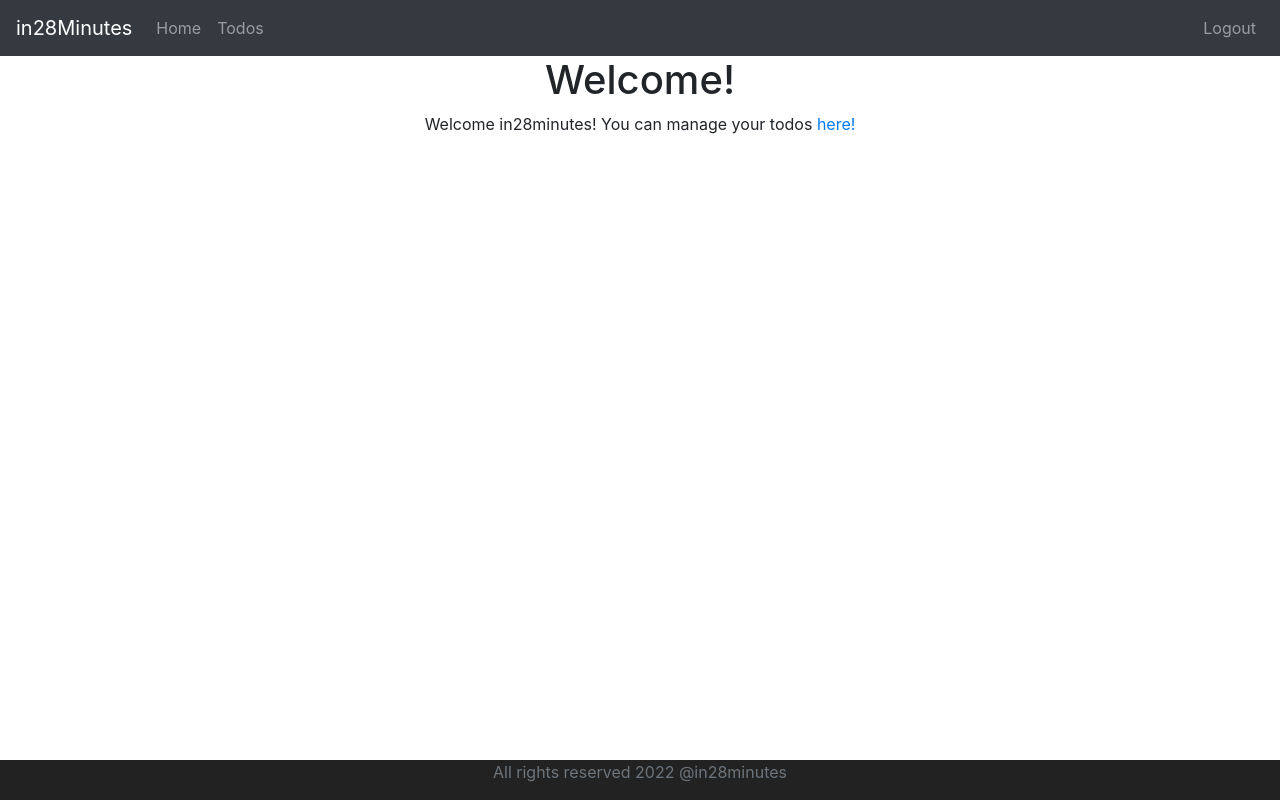
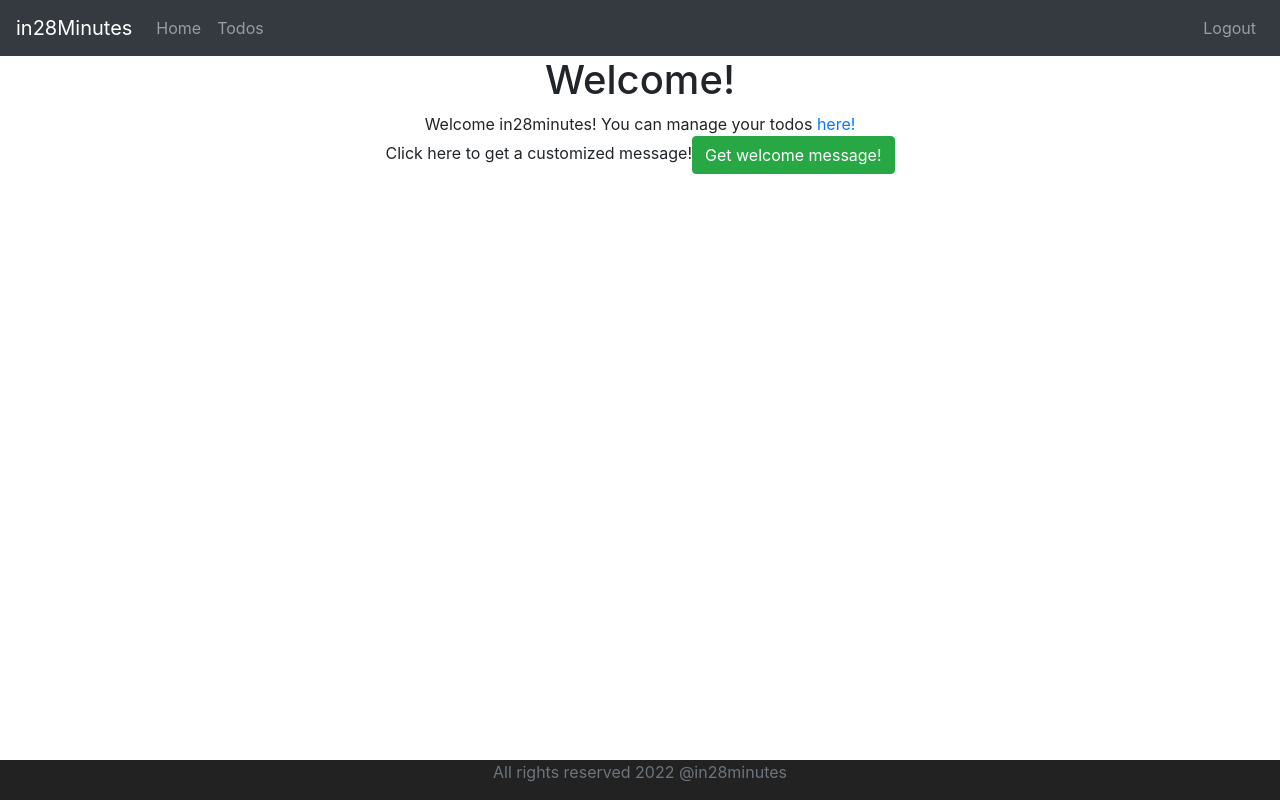
Before and after one commit to havalda-r/todo-app-frontend, a React (Create React App) app: page /welcome/in28minutes in a window 1280 px wide. Built offline with nearby package versions, Linux system fonts and the light colour scheme; sample sign-in values are in the browser's storage.

Commit message:
feat: initialize connection to server

```diff
--- a/package.json
+++ b/package.json
@@ -6,6 +6,7 @@
     "@testing-library/jest-dom": "^5.16.1",
     "@testing-library/react": "^11.2.7",
     "@testing-library/user-event": "^12.8.3",
+    "axios": "^0.24.0",
     "css-loader": "^6.5.1",
     "follow-redirects": ">=1.14.7",
     "immer": ">=9.0.6",
@@ -16,7 +17,7 @@
     "web-vitals": "^1.1.2"
   },
   "scripts": {
-    "start": "react-scripts start",
+    "start": "PORT=4200 react-scripts start",
     "build": "react-scripts build",
     "test": "react-scripts test",
     "eject": "react-scripts eject"
--- /dev/null
+++ b/src/api/todo/HelloWorldservice.js
@@ -0,0 +1,13 @@
+import axios from 'axios';
+
+class HelloWorldService {
+  executeHelloWorldService() {
+    return axios.get('http://localhost:8080/hello-world');
+  }
+
+  executeHelloWorldBeanService() {
+    return axios.get('http://localhost:8080/hello-world-bean');
+  }
+}
+
+export default new HelloWorldService();
--- a/src/components/todo/LoginComponent.js
+++ b/src/components/todo/LoginComponent.js
@@ -71,12 +71,12 @@ class LoginComponent extends Component {
   }
 }
 
-function ShowInvalidCredential(props) {
-  if (props.hasLoginFailed) {
-    return <div>Invalid Credential</div>;
-  }
-  return null;
-}
+// function ShowInvalidCredential(props) {
+//   if (props.hasLoginFailed) {
+//     return <div>Invalid Credential</div>;
+//   }
+//   return null;
+// }
 
 function LoginComponentWithNavigate(props) {
   const navigate = useNavigate();
--- a/src/components/todo/WelcomeComponent.js
+++ b/src/components/todo/WelcomeComponent.js
@@ -1,8 +1,17 @@
 import React, { Component } from 'react';
 import { useParams } from 'react-router-dom';
 import { Link } from 'react-router-dom';
+import HelloWorldService from '../../api/todo/HelloWorldservice';
 
 class WelcomeComponent extends Component {
+  constructor(props) {
+    super(props);
+    this.retrieveWelcomeMessage = this.retrieveWelcomeMessage.bind(this);
+    this.handleSuccesfulResponse = this.handleSuccesfulResponse.bind(this);
+    this.state = {
+      welcomeMessage: '',
+    };
+  }
   render() {
     return (
       <>
@@ -11,8 +20,32 @@ class WelcomeComponent extends Component {
           Welcome {this.props.loginName}! You can manage your todos{' '}
           <Link to='/todos'>here!</Link>
         </div>
+        <div className='container'>
+          Click here to get a customized message!
+          <button
+            onClick={this.retrieveWelcomeMessage}
+            className='btn btn-success'
+          >
+            Get welcome message!
+          </button>
+        </div>
+        <div className='container'>{this.state.welcomeMessage}</div>
       </>
     );
+  }
+  retrieveWelcomeMessage() {
+    // HelloWorldService.executeHelloWorldService().then((response) =>
+    //   this.handleSuccesfulResponse(response)
+    // );
+
+    HelloWorldService.executeHelloWorldBeanService().then((response) =>
+      this.handleSuccesfulResponse(response)
+    );
+  }
+
+  handleSuccesfulResponse(response) {
+    console.log(response);
+    this.setState({ welcomeMessage: response.data.message });
   }
 }
 
```
Also changed, not shown: 1 other file (tests, documents, lock files or other folders).
